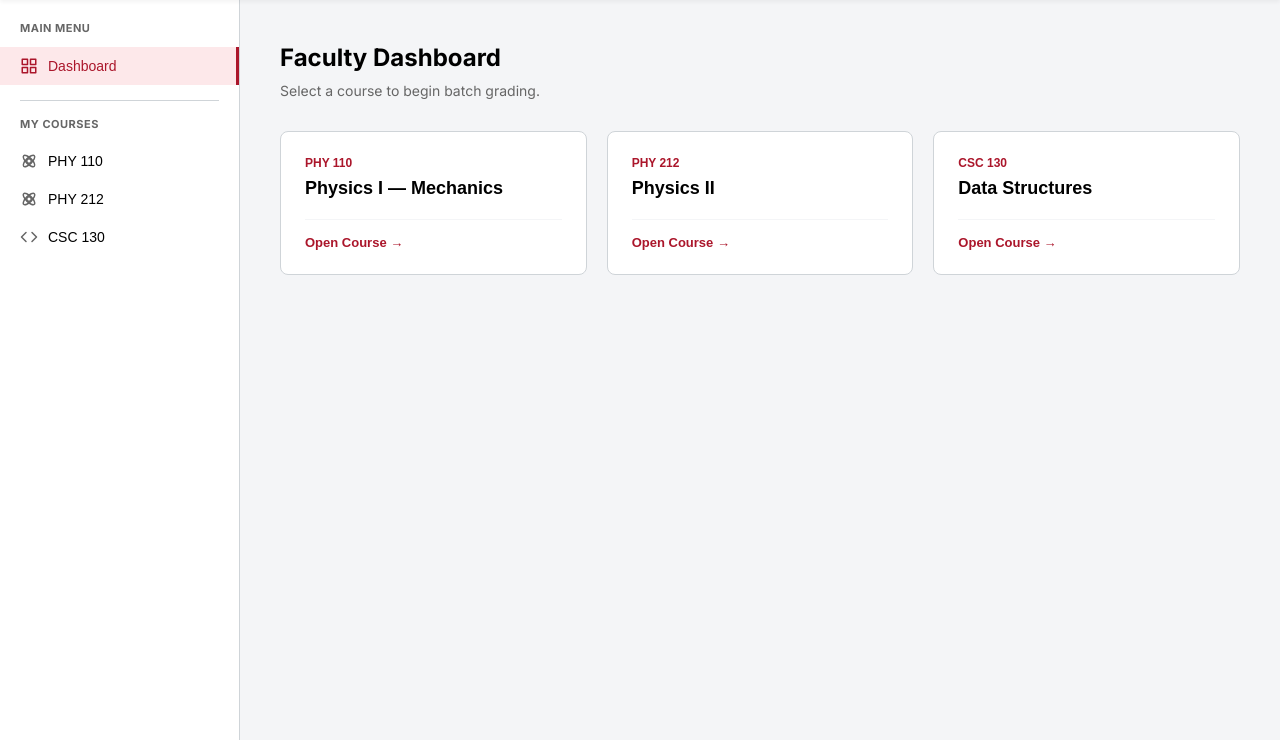
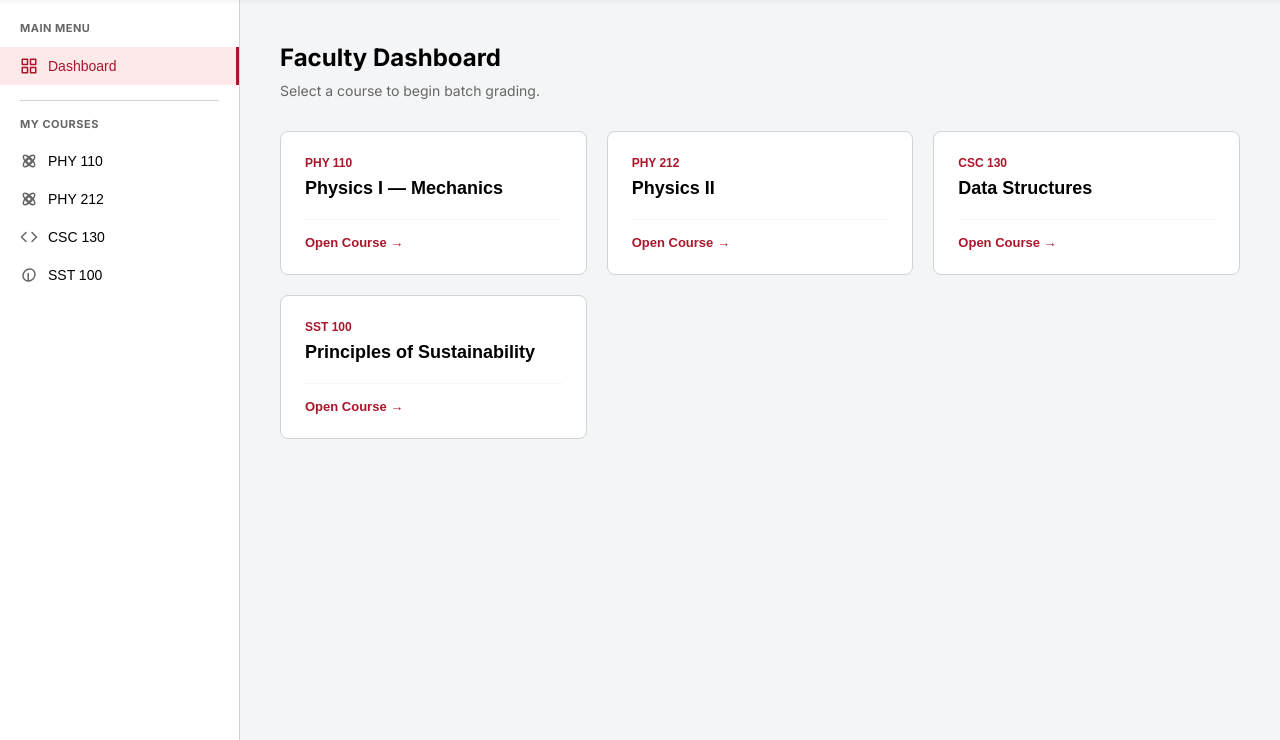
Before and after one commit to sethidhruv188/AI-in-education-project-RiderUniversity-CSC360, a Flask app: page /teacher in a window 1280 px wide. Shown: the part 60-800 px from the top of the page. Run offline with Flask 3, Linux system fonts and the light colour scheme.

Commit message:
fixed frontend issues after adding course

```diff
--- a/static/app.js
+++ b/static/app.js
@@ -29,7 +29,7 @@ const COURSES = {
       { id: 'Stack_Discussion', title: 'Stack Discussion' },
       { id: 'Module_5_Discussion', title: 'Module 5 Dynamic Programming' }
     ],
-  }
+  },
     'SST100_Summer2026': {
     code: 'SST 100', name: 'Principles of Sustainability',
     assignments: [{ id: 'assignment_1', title: 'Assignment 1' }],
--- a/templates/index.html
+++ b/templates/index.html
@@ -52,9 +52,15 @@
         </svg>
         PHY 212
       </button>
+
       <button class="nav-item" id="nav-CSC130_Spring2026" onclick="App.openCourse('CSC130_Spring2026')">
         <svg viewBox="0 0 24 24" fill="none" stroke="currentColor" stroke-width="2" stroke-linecap="round" stroke-linejoin="round"><polyline points="16 18 22 12 16 6"/><polyline points="8 6 2 12 8 18"/></svg>
         CSC 130
+      </button>
+
+      <button class="nav-item" id="nav-SST100_Summer2026" onclick="App.openCourse('SST100_Summer2026')">
+        <svg viewBox="0 0 24 24" fill="none" stroke="currentColor" stroke-width="2" stroke-linecap="round" stroke-linejoin="round"><path d="M11 20A7 7 0 0 1 4 13C4 8 8 4 13 4a7 7 0 0 1 7 7c0 5-4 9-9 9z"/><path d="M11 20V10"/></svg>
+        SST 100
       </button>
     </aside>
 
@@ -80,6 +86,12 @@
           <button class="course-card" onclick="App.openCourse('CSC130_Spring2026')">
             <div class="course-card__code">CSC 130</div>
             <div class="course-card__name">Data Structures</div>
+            <div class="course-card__footer"><span>Open Course &rarr;</span></div>
+          </button>
+
+          <button class="course-card" onclick="App.openCourse('SST100_Summer2026')">
+            <div class="course-card__code">SST 100</div>
+            <div class="course-card__name">Principles of Sustainability</div>
             <div class="course-card__footer"><span>Open Course &rarr;</span></div>
           </button>
         </div>
```
